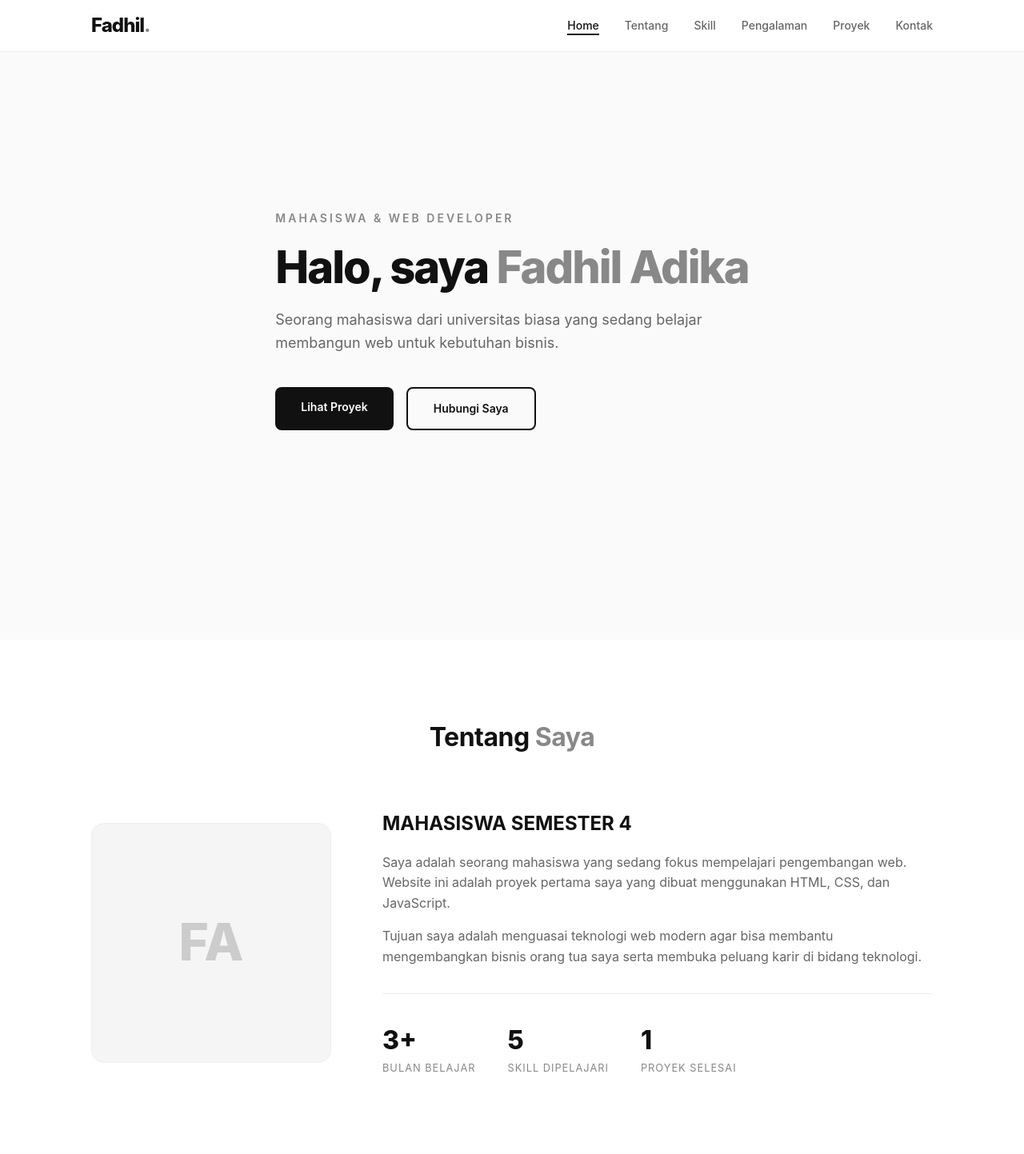
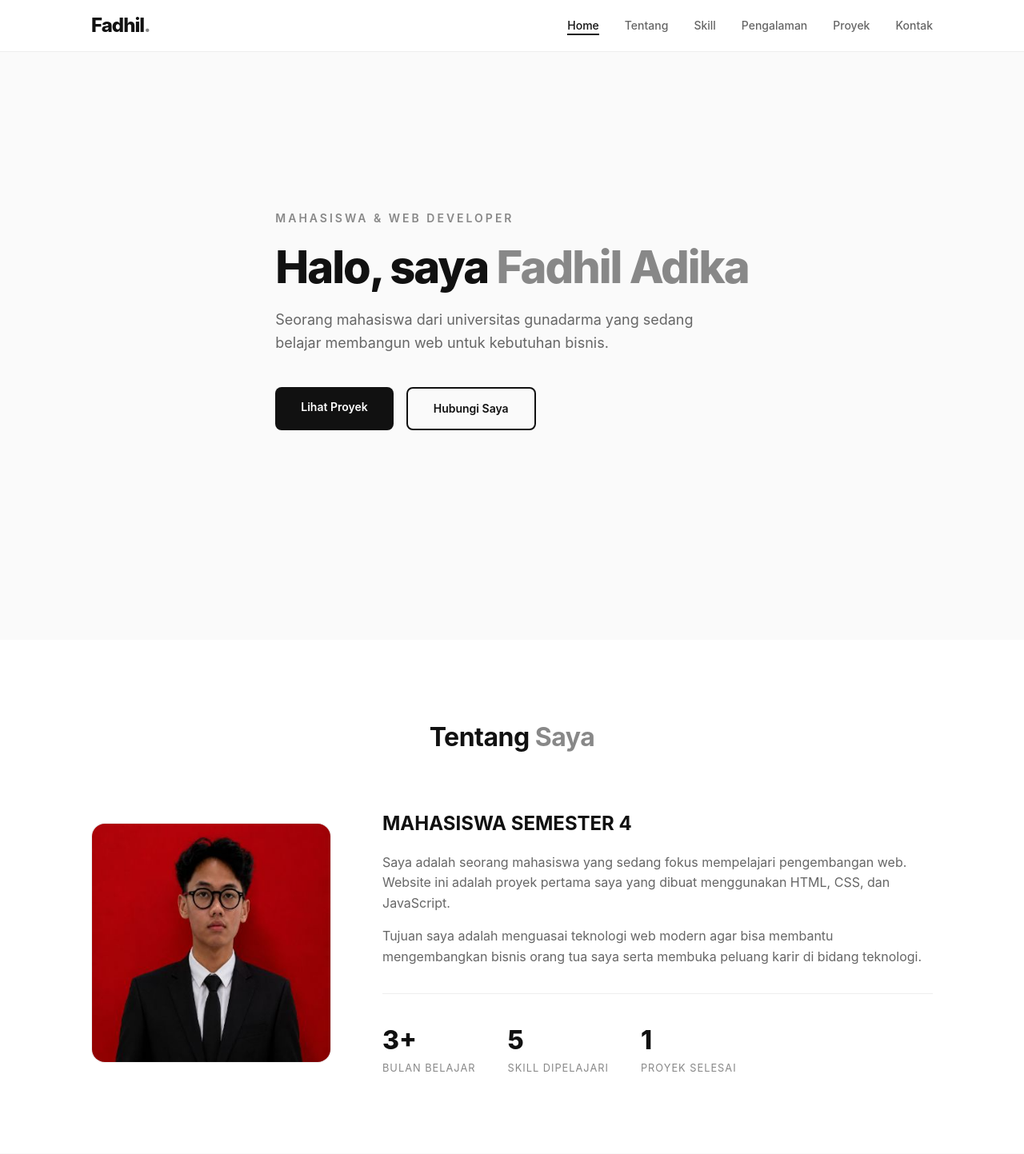
Before and after one commit to fadhiladikafarma/portofolio, a Flask app: page / in a window 1280 px wide. Shown: the top 1443 px of the page at 80% size. Run offline with Flask 3, Linux system fonts and the light colour scheme; data that the repository does not hold is empty.

Commit message:
Tambah foto profil

```diff
--- a/backend/static/css/style.css
+++ b/backend/static/css/style.css
@@ -260,6 +260,13 @@ ul {
     font-size: 4rem;
     font-weight: 800;
     color: #ccc;
+}
+
+.about-photo {
+    width: 100%;
+    height: 100%;
+    object-fit: cover;
+    border-radius: 16px;
 }
 
 .about-text h3 {
--- a/backend/templates/index.html
+++ b/backend/templates/index.html
@@ -33,7 +33,7 @@
             <div class="hero-content">
                 <span class="hero-subtitle">Mahasiswa & Web Developer</span>
                 <h1 class="hero-title">Halo, saya <span>Fadhil Adika</span></h1>
-                <p class="hero-desc">Seorang mahasiswa dari universitas biasa yang sedang belajar membangun web untuk kebutuhan bisnis.</p>
+                <p class="hero-desc">Seorang mahasiswa dari universitas gunadarma yang sedang belajar membangun web untuk kebutuhan bisnis.</p>
                 <div class="hero-actions">
                     <a href="#projects" class="btn btn-primary">Lihat Proyek</a>
                     <a href="#contact" class="btn btn-outline">Hubungi Saya</a>
@@ -48,7 +48,7 @@
             <div class="about-grid">
                 <div class="about-image">
                     <div class="about-image-box">
-                        <span class="initials">FA</span>
+                        <img src="/static/images/foto-saya.jpg" alt="Foto Saya" class="about-photo">
                     </div>
                 </div>
                 <div class="about-text">
--- a/frontend/index.html
+++ b/frontend/index.html
@@ -33,7 +33,7 @@
             <div class="hero-content">
                 <span class="hero-subtitle">Mahasiswa & Web Developer</span>
                 <h1 class="hero-title">Halo, saya <span>Fadhil Adika</span></h1>
-                <p class="hero-desc">Seorang mahasiswa dari universitas biasa yang sedang belajar membangun web untuk kebutuhan bisnis.</p>
+                <p class="hero-desc">Seorang mahasiswa dari universitas gunadarma yang sedang belajar membangun web untuk kebutuhan bisnis.</p>
                 <div class="hero-actions">
                     <a href="#projects" class="btn btn-primary">Lihat Proyek</a>
                     <a href="#contact" class="btn btn-outline">Hubungi Saya</a>
@@ -48,7 +48,7 @@
             <div class="about-grid">
                 <div class="about-image">
                     <div class="about-image-box">
-                        <span class="initials">FA</span>
+                        <img src="images/foto-saya.jpg" alt="Foto Saya" class="about-photo">
                     </div>
                 </div>
                 <div class="about-text">
```
Also changed, not shown: frontend/css/style.css (+7 -0 lines), backend/foto 3x4 fadhil.jpg (added), backend/static/images/foto-saya.jpg (added), frontend/images/foto-saya.jpg (added).
